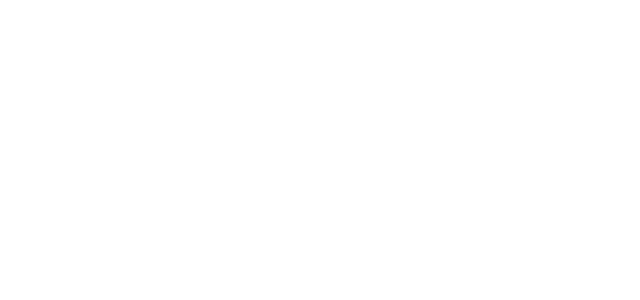
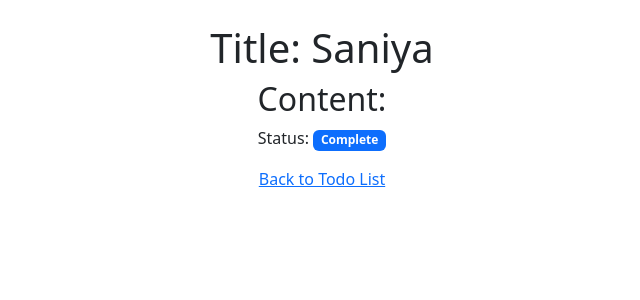
Before and after one commit to saniyaa7/react_training, a React (Create React App) app: page /todo-add/1 in a window 1280 px wide. Before the commit this address had no page. Shown: the top 300 px of the page, without its empty margins (318-958 px from the left). Built offline with nearby package versions, Linux system fonts and the light colour scheme; data requests are answered from the project's data file.

Commit message:
add TodoDisplay feature

```diff
--- a/db.json
+++ b/db.json
@@ -5,6 +5,18 @@
       "content": "",
       "title": "Saniya",
       "isComplete": true
+    },
+    {
+      "id": "2",
+      "content": "sadxwed",
+      "title": "xyz",
+      "isComplete": false
+    },
+    {
+      "id": "3",
+      "content": "sdwed2e2dew",
+      "title": "Learn JS",
+      "isComplete": false
     }
   ]
 }
--- a/src/App.tsx
+++ b/src/App.tsx
@@ -6,6 +6,7 @@
 import AddTodo from './AddTodo';
 import { BrowserRouter,Routes,Route } from 'react-router-dom';
 import 'bootstrap/dist/css/bootstrap.min.css';
+import DisplayTodo from './DisplayTodo';
 
 function App() {
   return (
@@ -15,6 +16,7 @@
       <Routes>
         <Route path='/' element={<TodoList/>}> </Route>
         <Route path='/todo-add' element={<AddTodo/>}></Route>
+        <Route path='/todo-add/:id' element={<DisplayTodo/>}></Route>
 
       </Routes>
       </BrowserRouter>
--- /dev/null
+++ b/src/DisplayTodo.tsx
@@ -0,0 +1,46 @@
+import { useEffect, useState } from "react";
+import { Container, Row, Col, Badge } from "react-bootstrap";
+import { Link, useParams } from "react-router-dom";
+interface ITodo{
+  id:string,
+  title:string,
+  content:string,
+  isComplete:boolean
+}
+
+function DisplayTodo()
+{
+
+  const [todo,setTodo]=useState<ITodo>({id:"", title: "", content: "", isComplete: false});
+  const { id } = useParams();
+  useEffect(()=>{
+    fetch(`http://localhost:8000/todos/${id}`)
+    .then(res=>res.json())
+    .then(data=>setTodo(data))
+
+
+  },[id])
+  return(<div className="App">
+    <Container className="mt-4">
+      <Row>
+        <Col>
+          <h1>Title: {todo.title}</h1>
+          <h2>Content: {todo.content}</h2>
+          <span>Status: {" "}
+            <Badge>
+              {todo.isComplete ? "Complete" : "Incomplete"}
+            </Badge>
+          </span>
+        </Col>
+      </Row>
+      <Row className="mt-3">
+        <Col>
+          <Link to="/">Back to Todo List</Link>
+        </Col>
+      </Row>
+    </Container>
+
+  </div>)
+
+}
+export default DisplayTodo;
--- a/src/TodoList.tsx
+++ b/src/TodoList.tsx
@@ -2,7 +2,7 @@
 import useFetch from "./useFetch";
 import { Button, Col, InputGroup, ListGroup, Row } from "react-bootstrap";
 import AddTodo from "./AddTodo";
-import { useNavigate } from "react-router-dom";
+import { Link, useNavigate } from "react-router-dom";
 import Input from "postcss/lib/input";
 
 export interface ITodo {
@@ -86,9 +86,13 @@
 
                 }>
                 </InputGroup.Checkbox>
-                <ListGroup.Item  style={{ width: 400 }}>
-                  {todo.title}
-                </ListGroup.Item>
+                <Link key={todo.id} to={`/todo-add/${todo.id}`}>
+            <ListGroup.Item
+              style={{ width: 400 }}
+            >
+              {todo.title}
+            </ListGroup.Item>
+          </Link>
                 <Button variant="danger" size="sm" onClick={()=>deleteTodo(todo)}>DELETE</Button>
               </InputGroup>
             </Row>)
```
